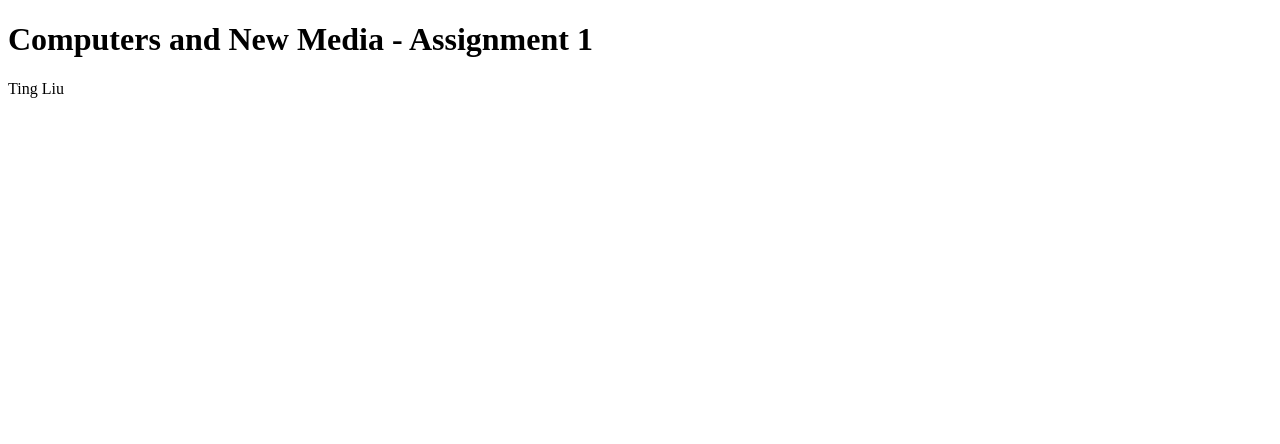
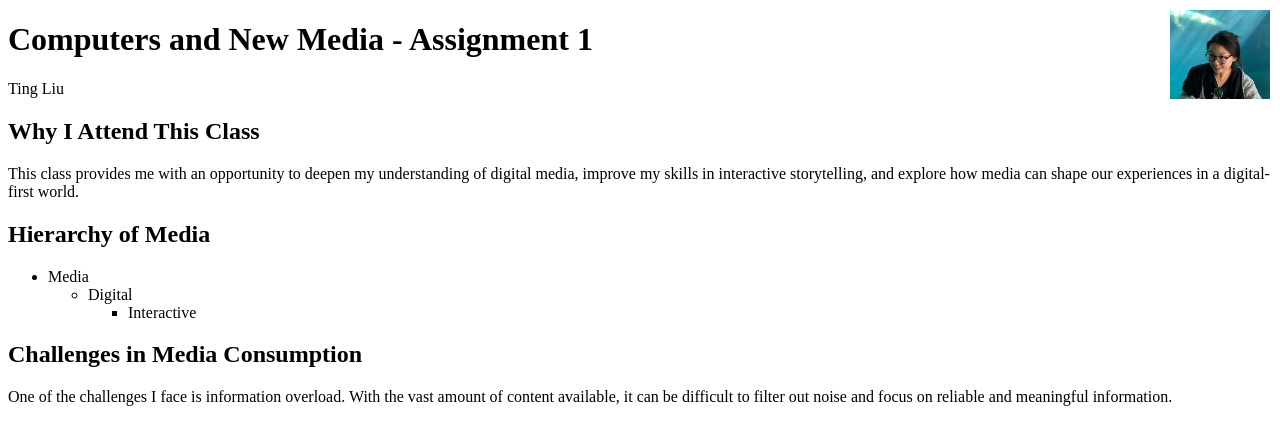
Before and after one commit to StacyLiuGH/CSCE-656-Assignment-1, a plain HTML site: page index.html in a window 1280 px wide. Drawn offline with Linux system fonts and the light colour scheme.

Commit message:
Page Structure

```diff
--- a/index.html
+++ b/index.html
@@ -3,11 +3,38 @@
 <head>
     <meta charset="UTF-8">
     <meta name="viewport" content="width=device-width, initial-scale=1.0">
-    <title>My GitHub Page</title>
+    <title>Assigment 1</title>
     <link rel="stylesheet" href="style.css">
 </head>
 <body>
     <h1>Computers and New Media - Assignment 1</h1>
-    <p>Ting Liu</p>
+    <img src="TL-Photo1.png" alt="Image Description" class="photo">
+    </h2>Ting Liu</h2>
+
+    <section class="reason">
+        <h2>Why I Attend This Class</h2>
+        <p>This class provides me with an opportunity to deepen my understanding of digital media, improve my skills in interactive storytelling, and explore how media can shape our experiences in a digital-first world.</p>
+    </section>
+
+    <section class="hierarchy">
+        <h2>Hierarchy of Media</h2>
+        <ul>
+            <li>Media
+                <ul>
+                    <li>Digital
+                        <ul>
+                            <li>Interactive</li>
+                        </ul>
+                    </li>
+                </ul>
+            </li>
+        </ul>
+    </section>
+
+    <section class="challenge">
+        <h2>Challenges in Media Consumption</h2>
+        <p>One of the challenges I face is information overload. With the vast amount of content available, it can be difficult to filter out noise and focus on reliable and meaningful information.</p>
+    </section>
+
 </body>
 </html>
--- a/style.css
+++ b/style.css
@@ -0,0 +1,8 @@
+.photo {
+    position: absolute; /* Position relative to the page */
+    top: 0; /* Align to the top */
+    right: 0; /* Align to the right */
+    margin: 10px; /* Add some space from the edges */
+    width: 100px; /* Adjust the image size */
+    height: auto; /* Maintain aspect ratio */
+}
```
Also changed, not shown: TL-Photo1.png (added).
